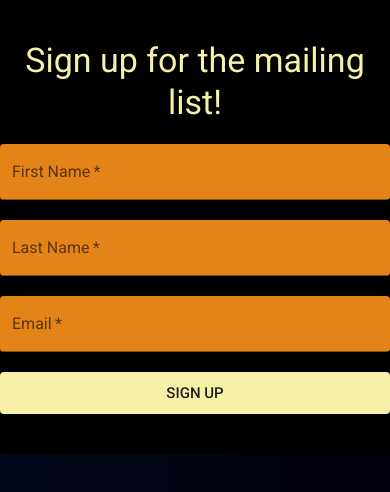
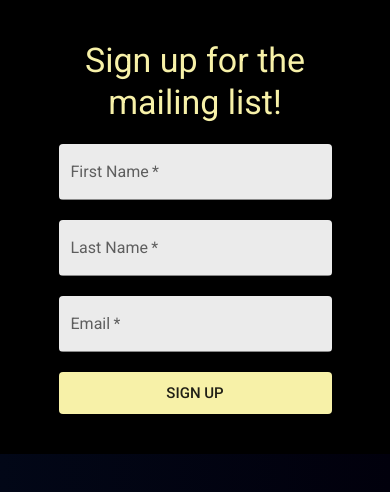
Before and after one commit to Amonteverde04/DanielMauroMusic, a Next.js app: page /components/mailingListForm in a window 390 px wide. Shown: the top 492 px of the page. Built offline with nearby package versions, Linux system fonts and the light colour scheme.

Commit message:
Adding mailing list functionality. Validates on front end and back end before uploading. Cleaning up some code. Adds validation for existing emails.

```diff
--- a/package.json
+++ b/package.json
@@ -14,6 +14,7 @@
     "@fontsource/roboto": "^4.5.8",
     "@fortawesome/free-brands-svg-icons": "^6.4.0",
     "@fortawesome/react-fontawesome": "^0.2.0",
+    "@hookform/resolvers": "^3.1.0",
     "@mui/icons-material": "^5.11.16",
     "@mui/material": "^5.12.3",
     "eslint": "8.39.0",
@@ -22,6 +23,8 @@
     "next": "13.3.4",
     "react": "18.2.0",
     "react-dom": "18.2.0",
-    "sass": "^1.62.1"
+    "react-hook-form": "^7.44.1",
+    "sass": "^1.62.1",
+    "yup": "^1.2.0"
   }
 }
--- /dev/null
+++ b/src/lib/schemas/mailingListSchema.js
@@ -0,0 +1,7 @@
+import * as yup from 'yup';
+
+export const mailingListSchema = yup.object().shape({
+  firstName: yup.string().required("A first name is required."),
+  lastName: yup.string().required("A last name is required."),
+  email: yup.string().required("An email is required.").email("A valid email address is required."),
+});
--- a/src/pages/api/featuredContent.js
+++ b/src/pages/api/featuredContent.js
@@ -68,7 +68,7 @@ export default async function handler(req, res) {
             const body = req.body;
             const postResponse = await handlePost(body);
             postResponse === true ?
-                res.json(postResponse) : res.status(400).send("Invalid Credentials or could not read db provider.");
+                res.json(postResponse) : res.status(400).send("Invalid Credentials or could not reach db provider.");
             break;
         default:
             res.status(404).send();
--- a/src/pages/components/heroLabel.module.scss
+++ b/src/pages/components/heroLabel.module.scss
@@ -19,7 +19,7 @@
 
     .streamLink {
         font-weight: 400;
-        font-size: 1.125rem;
+        font-size: 1.525rem;
         line-height: "1.235";
     }
 }
--- a/src/pages/components/mailingListForm.js
+++ b/src/pages/components/mailingListForm.js
@@ -1,12 +1,93 @@
-import Button from '@mui/material/Button';
-import TextField from '@mui/material/TextField';
+import { useState } from "react";
+import { useForm } from "react-hook-form";
+import { yupResolver } from "@hookform/resolvers/yup";
+import { mailingListSchema } from "@/lib/schemas/mailingListSchema";
+import { APPURL } from "@/lib/globals";
+import { Grid, Typography, Box, Button, TextField, Alert, Snackbar } from '@mui/material';
 import styles from './mailingListForm.module.scss';
-import { Grid, Typography, Box } from '@mui/material';
 
 export default function MailingListForm() {
+    const [submissionResponseMessage, setsubmissionResponseMessage] = useState("");
+    const [submissionResponseSuccess, setSubmissionResponseSuccess] = useState(false);
+    const [open, setOpen] = useState(false);
+    const [firstName, setFirstName] = useState("");
+    const [lastName, setLastName] = useState("");
+    const [email, setEmail] = useState("");
+    const {
+        register,
+        handleSubmit,
+        formState: { errors },
+      } = useForm({
+        resolver: yupResolver(mailingListSchema),
+    });
+
+    const handleFirstNameUpdate = (e) => {
+        e.preventDefault();
+        setFirstName(e.target.value);
+    }
+
+    const handleLastNameUpdate = (e) => {
+        e.preventDefault();
+        setLastName(e.target.value);
+    }
+
+    const handleEmailUpdate = (e) => {
+        e.preventDefault();
+        setEmail(e.target.value);
+    }
+
+    const clearForm = () => {
+        setFirstName("");
+        setLastName("");
+        setEmail("");
+    }
+
+    const attemptUpdateMailingList = async () => {
+        if(!firstName.length || !lastName.length || !email.length) return;
+
+        const userMailingInfo = {
+            firstName: firstName,
+            lastName: lastName,
+            email: email,
+        }
+
+        const request = await fetch(`${APPURL}/api/mailingList`, {
+            method: "PATCH",
+            headers: {
+                "Content-Type": "application/json",
+            },
+            body: JSON.stringify(userMailingInfo),
+        });
+
+        setsubmissionResponseMessage(await request.json());
+        setOpen(true);
+
+        if(request.status !== 200)
+        {
+            setSubmissionResponseSuccess(false);
+            return;
+        }
+
+        clearForm();
+        setSubmissionResponseSuccess(true);
+    }
+
+    const CloseSnackbar = (event, reason) => {
+        if (reason === 'clickaway') return;
+
+        setOpen(false);
+        setsubmissionResponseMessage("");
+    }
+
     return(
         <Box sx={{position: "relative", width: "100vw", display: "flex", alignItems: "center", justifyContent: "center", backgroundColor: "black", padding: "40px 0"}}>
-            <Grid container className={styles.formGrid} spacing={"20px"} justifyContent={"center"}>
+            <Snackbar open={open} autoHideDuration={6000} onClose={CloseSnackbar}>
+                <Alert onClose={CloseSnackbar} severity={submissionResponseSuccess ? "success" : "error"} sx={{ width: '100%' }}>
+                    {submissionResponseMessage}
+                </Alert>
+            </Snackbar>
+            <form className={styles.form}>
+                <Grid container spacing={"20px"} justifyContent={"center"}>
                     <Grid item xs={12} textAlign={"center"}>
                         <Typography variant='h4' color="primary">
                             Sign up for the mailing list!
@@ -14,35 +95,57 @@ export default function MailingListForm() {
                     </Grid>
                     <Grid item xs={12} sm={6} className={styles.formGridItem}>
                         <TextField
+                            {...register("firstName")}
+                            error={errors?.firstName?.message != null}
+                            helperText={errors?.firstName?.message?.toString()}
                             className={styles.formInput}
                             color="primary"
                             fullWidth
                             required
                             label="First Name"
-                        variant="filled"/>
+                            variant="filled"
+                            value={firstName}
+                            onChange={(e)=>{handleFirstNameUpdate(e)}}/>
                     </Grid>
                     <Grid item xs={12} sm={6} className={styles.formGridItem}>
                         <TextField
+                            {...register("lastName")}
+                            error={errors?.lastName?.message != null}
+                            helperText={errors?.lastName?.message?.toString()}
                             className={styles.formInput}
                             color="primary"
                             fullWidth
                             required
                             label="Last Name"
-                        variant="filled"/>
+                            variant="filled"
+                            value={lastName}
+                            onChange={(e)=>{handleLastNameUpdate(e)}}/>
                     </Grid>
                     <Grid item xs={12} className={styles.formGridItem}>
                         <TextField
+                            {...register("email")}
+                            error={errors?.email?.message != null}
+                            helperText={errors?.email?.message?.toString()}
                             className={styles.formInput}
                             color="primary"
                             fullWidth
                             required
                             label="Email"
-                        variant="filled"/>
+                            variant="filled"
+                            value={email}
+                            onChange={(e)=>{handleEmailUpdate(e)}}/>
                     </Grid>
                     <Grid item xs={12} sm={6} className={styles.formGridItem}>
-                    <Button size="large" fullWidth variant='contained' type='button'>Sign Up</Button>
+                        <Button size="large"
+                                fullWidth
+                                variant='contained'
+                                type='button'
+                                onClick={handleSubmit(attemptUpdateMailingList)}>
+                            Sign Up
+                        </Button>
                     </Grid>
                 </Grid>
+            </form>
         </Box>
     )
 }
--- a/src/pages/components/mailingListForm.module.scss
+++ b/src/pages/components/mailingListForm.module.scss
@@ -1,14 +1,20 @@
-.formGrid {
-    width: 50%;
+.form {
+    display: flex;
+    align-items: center;
+    justify-content: center;
+    width: 40%;
 }
 
 .formInput {
-    background-color: #f28b1a;
+    background-color: #FAFAFA;
     border-radius: 4px;
 }
 
 @media (max-width: 820px) {
-    .formGrid {
+    .form {
+        display: flex;
+        align-items: center;
+        justify-content: center;
         width: 70%;
     }
 }
```
Also changed, not shown: src/pages/api/mailingList.js (+63 -21 lines), 1 other file (tests, documents, lock files or other folders). Lines whose indentation alone changed are shown as unchanged.
